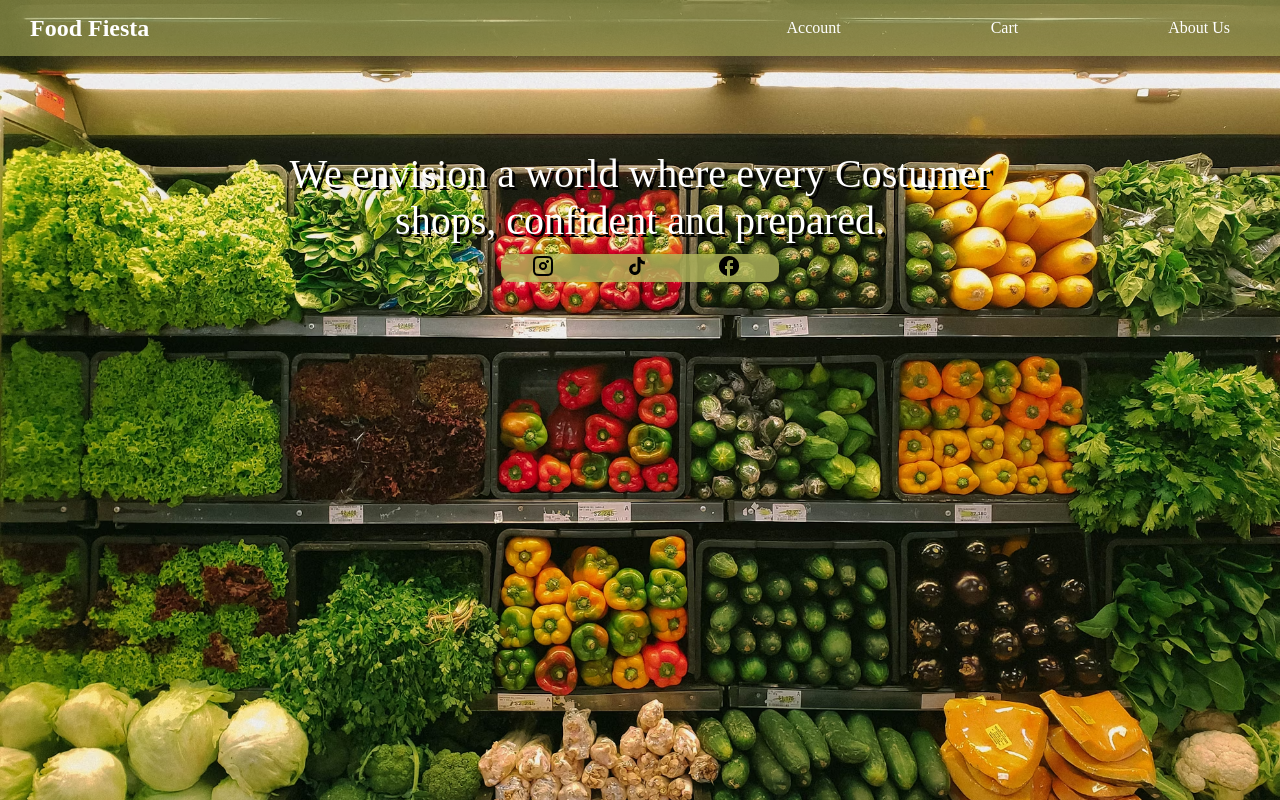
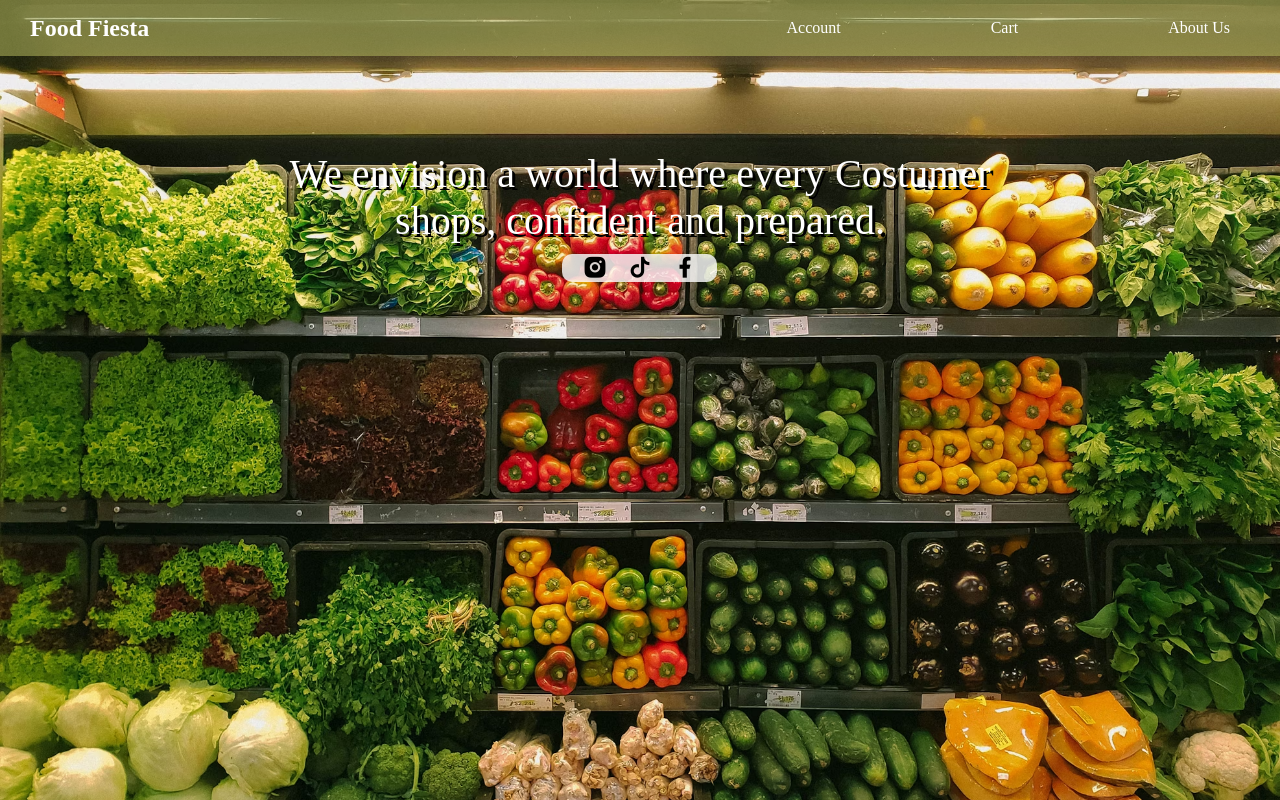
Before and after one commit to resutaaa4/foodfiesta-webtech-gomba, a plain HTML site: page about.html in a window 1280 px wide. Drawn offline with nearby package versions, Linux system fonts and the light colour scheme.

Commit message:
Add files via upload

```diff
--- a/about.html
+++ b/about.html
@@ -4,6 +4,10 @@
     <meta charset="UTF-8">
     <meta name="viewport" content="width=device-width, initial-scale=1.0">
     <link rel="stylesheet" href="/css/about.css">
+    <link
+    href="https://cdn.jsdelivr.net/npm/remixicon@4.2.0/fonts/remixicon.css"
+    rel="stylesheet"
+/>
     <title>Food Fiesta</title>
 </head>
         <body>
@@ -25,9 +29,9 @@
             <p>We envision a world where every Costumer <br>
                 shops, confident and prepared.</p>
                 <div class="imahe">
-                    <a href="https://www.instagram.com/"><img src="/images/lets-icons_insta (1).png" alt=""></a>
-                    <a href="https://www.tiktok.com/"><img src="/images/ic_baseline-tiktok (1).png" alt=""></a>
-                    <a href="https://www.facebook.com/"><img src="/images/Vector (1).png" alt=""></a>
+                    <a href="https://www.instagram.com/" target="_blank"><i class="ri-instagram-fill"></i></a>
+                    <a href="https://www.tiktok.com/"  target="_blank"><i class="ri-tiktok-fill"></i></a>
+                    <a href="https://www.facebook.com/"  target="_blank"><i class="ri-facebook-fill"></i></a>
             </div>
                 </div>
 
--- a/css/about.css
+++ b/css/about.css
@@ -22,6 +22,7 @@ body{
     height: 100vh;
     display: flex;
     flex-direction: column;
+
 }
 
 ul li a{
@@ -78,13 +79,21 @@ ul li a{
     margin-top: 10px;
     display: flex;
    align-self: center;
-   background-color: rgb(181,185,93, 0.8);
+   background-color: rgba(255, 255, 255, 0.8);
+   padding: 0px 20px;
+   gap: 20px;
    border-radius: 10px;
    flex-direction: row;
    align-items: center;
-}
-.imahe img{
-    margin-left: 30px;
-    margin-right: 40px;
 
 }
+.imahe a{
+    text-decoration: underline transparent;
+    font-size: 25px;
+    color: black;
+    transition: all 0.2s ease-in-out;
+}
+.imahe a:hover{
+    text-decoration: underline;
+    transform: scale(1.2);
+}
--- a/css/cart.css
+++ b/css/cart.css
@@ -10,6 +10,7 @@
     display: flex;
     flex-direction: row;
     align-items: center;
+
 
 }
 .header a:hover{
@@ -75,6 +76,7 @@ ul li a{
     align-self: center;
 }
 .kuntent{
+    transition: all 0.2s ease-in-out;
     height: 20vh;
     background-color: #FF0000;
     width: 40%;
```
